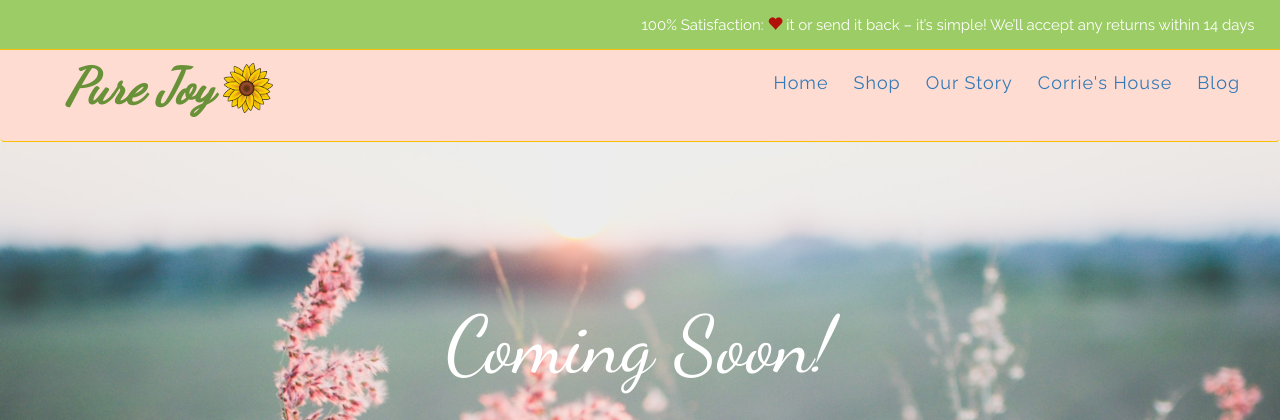
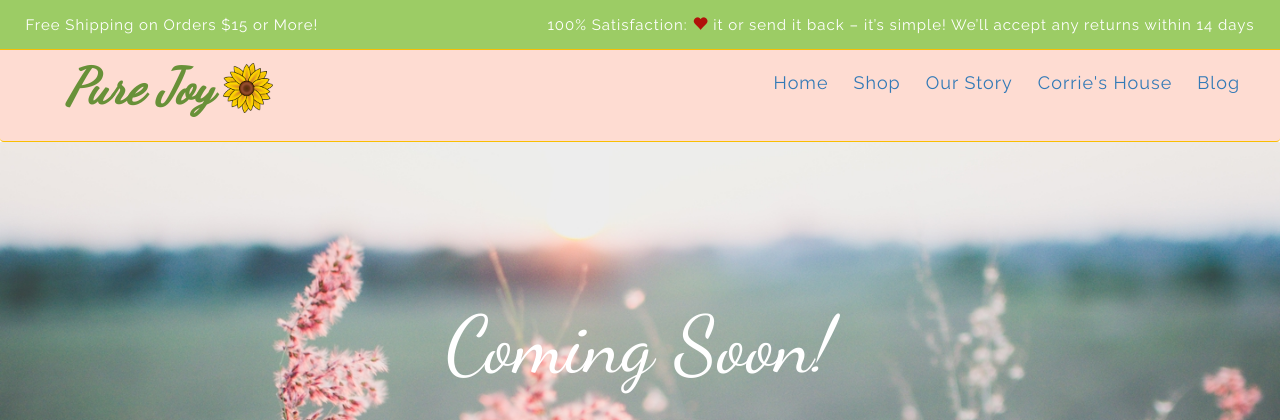
Before and after one commit to kcharner/purejoylips, a PHP site: page /blog.html in a window 1280 px wide. Shown: the top 420 px of the page. Run offline with PHP 8.4, Linux system fonts and the light colour scheme; some web fonts are replaced.

Commit message:
updated fixed navs for all pages, changed color of H3s on Shop page

```diff
--- a/assets/css/style.css
+++ b/assets/css/style.css
@@ -25,6 +25,12 @@ body {
 
 #fxedNav {
 	background-color: #9CCC65;
+}
+
+#shipping {
+	color: white;
+	font-size: 15px;
+	margin-left: 2%;
 }
 
 #guarantee {
--- a/assets/css/style1.css
+++ b/assets/css/style1.css
@@ -176,10 +176,10 @@ a:visited {
 
 h3 {
 	font-family: Montez;
-	font-size: 40px;
-	color: white;
+	font-size: 50px;
+	color: #512D8A;
 	text-align: center;
-	background-color: #A3E9A4;
+	/*background-color: #A3E9A4*/;
 	padding: 1%;
 	margin-top: 0%;
 }
--- a/blog.html
+++ b/blog.html
@@ -11,7 +11,8 @@
 </head>
 <body>
   <nav class="navbar navbar-default navbar-fixed-top" id="fxedNav">
-    <p class="nav navbar-nav navbar-right" id="guarantee">100% Satisfaction: <span class="glyphicon glyphicon-heart heart" aria-hidden="true"></span> it or send it back – it’s simple! We’ll accept any returns within 14 days</p>
+    <li id="shipping">Free Shipping on Orders $15 or More!</li>
+    <li class="nav navbar-nav navbar-right" id="guarantee">100% Satisfaction: <span class="glyphicon glyphicon-heart heart" aria-hidden="true"></span> it or send it back – it’s simple! We’ll accept any returns within 14 days</li>
   </nav>
   <nav class="navbar navbar-default" id="regNav">
     <div class="container-fluid">
--- a/corrieshouse.html
+++ b/corrieshouse.html
@@ -11,7 +11,8 @@
 </head>
 <body>
   <nav class="navbar navbar-default navbar-fixed-top" id="fxedNav">
-    <p class="nav navbar-nav navbar-right" id="guarantee">100% Satisfaction: <span class="glyphicon glyphicon-heart heart" aria-hidden="true"></span> it or send it back – it’s simple! We’ll accept any returns within 14 days</p>
+    <li id="shipping">Free Shipping on Orders $15 or More!</li>
+    <li class="nav navbar-nav navbar-right" id="guarantee">100% Satisfaction: <span class="glyphicon glyphicon-heart heart" aria-hidden="true"></span> it or send it back – it’s simple! We’ll accept any returns within 14 days</li>
   </nav>
   <nav class="navbar navbar-default" id="regNav">
     <div class="container-fluid">
--- a/ourStory.html
+++ b/ourStory.html
@@ -11,7 +11,8 @@
 </head>
 <body>
   <nav class="navbar navbar-default navbar-fixed-top" id="fxedNav">
-    <p class="nav navbar-nav navbar-right" id="guarantee">100% Satisfaction: <span class="glyphicon glyphicon-heart heart" aria-hidden="true"></span> it or send it back – it’s simple! We’ll accept any returns within 14 days</p>
+    <li id="shipping">Free Shipping on Orders $15 or More!</li>
+    <li class="nav navbar-nav navbar-right" id="guarantee">100% Satisfaction: <span class="glyphicon glyphicon-heart heart" aria-hidden="true"></span> it or send it back – it’s simple! We’ll accept any returns within 14 days</li>
   </nav>
   <nav class="navbar navbar-default" id="regNav">
     <div class="container-fluid">
--- a/purejoylips.html
+++ b/purejoylips.html
@@ -13,7 +13,8 @@
 <body>
 
 <nav class="navbar navbar-default navbar-fixed-top" id="fxedNav">
-    <p class="nav navbar-nav navbar-right" id="guarantee">100% Satisfaction: <span class="glyphicon glyphicon-heart heart" aria-hidden="true"></span> it or send it back – it’s simple! We’ll accept any returns within 14 days</p>
+    <li id="shipping">Free Shipping on Orders $15 or More!</li>
+    <li class="nav navbar-nav navbar-right" id="guarantee">100% Satisfaction: <span class="glyphicon glyphicon-heart heart" aria-hidden="true"></span> it or send it back – it’s simple! We’ll accept any returns within 14 days</li>
   </nav>
   <nav class="navbar navbar-default" id="regNav">
     <div class="container-fluid">
```
Also changed, not shown: 1 other file.
